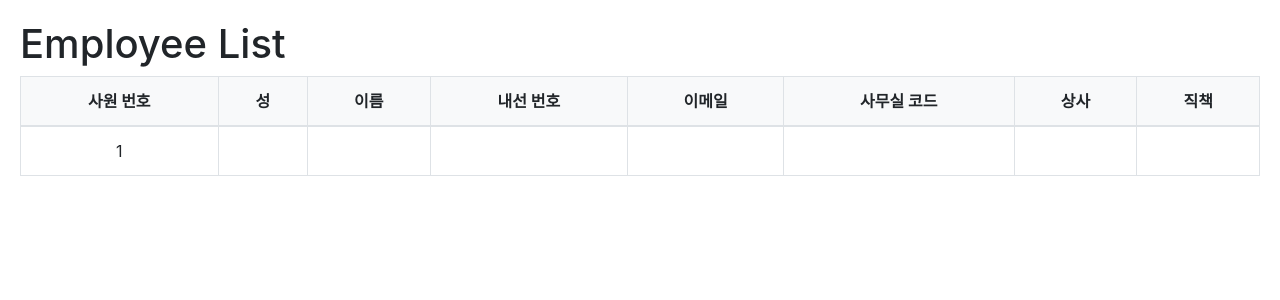
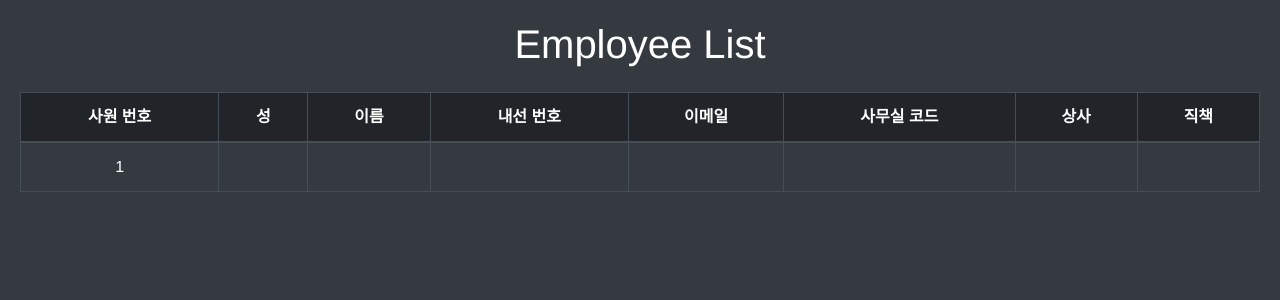
Before and after one commit to LeeHongSoek/cloudtype_fastapi, a FastAPI app: page /mysql in a window 1280 px wide. Shown: the top 300 px of the page. Run offline with FastAPI, Linux system fonts and the light colour scheme; tables that the repository leaves empty or names only in its code hold one stand-in row (values such as "Sample post"); data that the repository does not hold is empty; some libraries are stand-ins or nearby versions.

Commit message:
-- 2023-06-07 21:15에 자동업데이트 함 --

```diff
--- a/templates/mysql.html
+++ b/templates/mysql.html
@@ -2,10 +2,14 @@
 <html>
 <head>
     <title>Employee List</title>
+    <meta name="viewport" content="width=device-width, initial-scale=1">
     <link rel="stylesheet" href="https://stackpath.bootstrapcdn.com/bootstrap/4.5.2/css/bootstrap.min.css">
     <style>
         body {
             padding: 20px;
+            font-family: "Helvetica Neue", Arial, sans-serif;
+            background-color: #343a40;
+            color: #fff;
         }
         table {
             width: 100%;
@@ -17,19 +21,19 @@
             vertical-align: middle;
         }
         th {
-            background-color: #f8f9fa;
+            background-color: #212529;
             font-weight: bold;
             text-transform: uppercase;
         }
         tbody tr:nth-child(even) {
-            background-color: #f2f2f2;
+            background-color: #454d55;
         }
     </style>
 </head>
 <body>
-    <h1>Employee List</h1>
+    <h1 class="text-center mb-4">Employee List</h1>
     <div class="table-responsive">
-        <table class="table table-bordered">
+        <table class="table table-bordered table-dark">
             <thead>
                 <tr>
                     <th>사원 번호</th>
```
